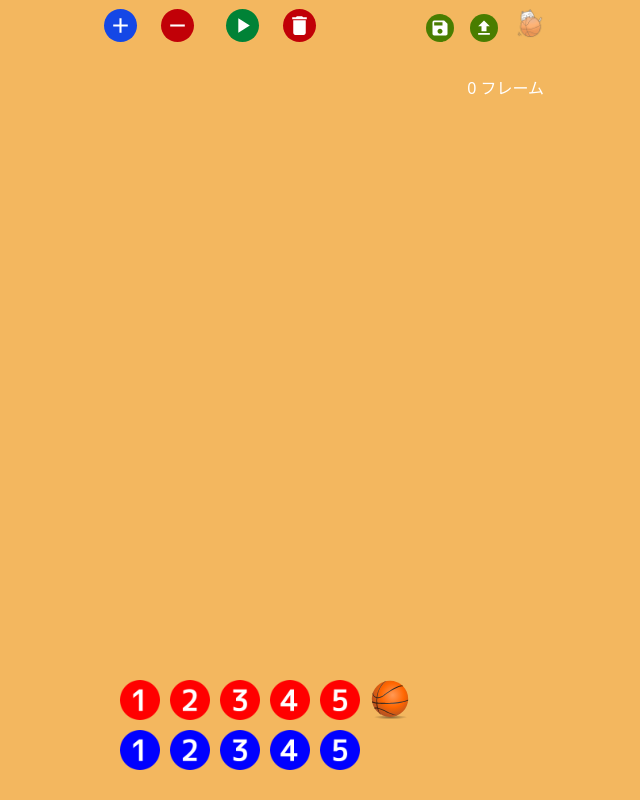
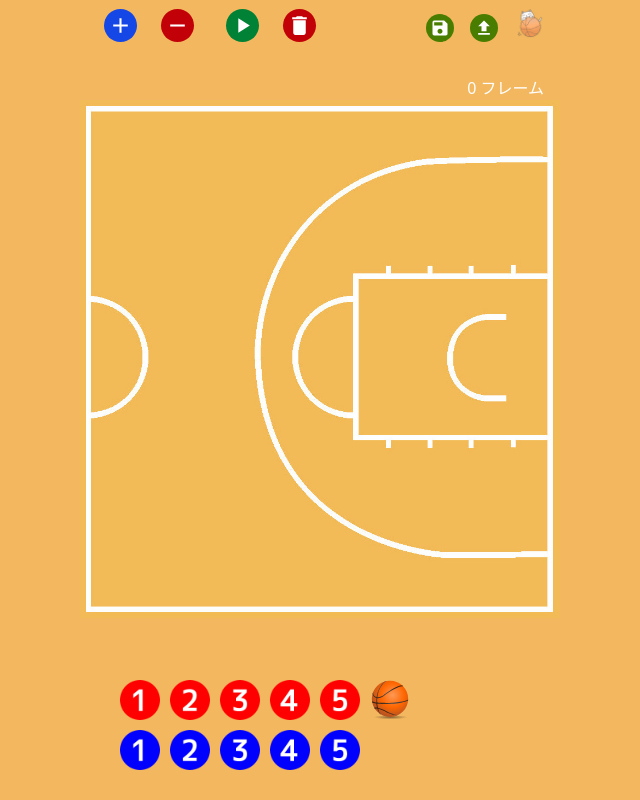
Before and after one commit to hiroshi-codes/tactics-board, a React (Vite) app: page /half-court in a window 1280 px wide. Shown: the whole page, without its empty margins (320-960 px from the left). Built offline with nearby package versions, Linux system fonts and the light colour scheme.

Commit message:
ルーティング調整

```diff
--- a/public/404.html
+++ b/public/404.html
@@ -5,7 +5,7 @@
     <meta name="viewport" content="width=device-width, initial-scale=1" />
     <title>404 Not Found</title>
     <!-- ↓ リダイレクト -->
-    <meta http-equiv="refresh" content="0; URL='./index.html'" />
+    <meta http-equiv="refresh" content="0; URL='../tactics-board/'" />
   </head>
   <body>
     <p>Redirecting...</p>
--- a/src/HalfCourt.tsx
+++ b/src/HalfCourt.tsx
@@ -391,7 +391,7 @@ function HalfCourt() {
             onTouchMove={TouchMove}
             onMouseUp={EndMove}
             onTouchEnd={EndMove}
-            className={`bg-[url(${import.meta.env.BASE_URL}half-court.png)] bg-contain bg-no-repeat`}
+            className="bg-[url(/half-court.png)] bg-contain bg-no-repeat"
           />
         </div>
       </div>
--- a/src/main.tsx
+++ b/src/main.tsx
@@ -12,8 +12,8 @@ createRoot(document.getElementById("root")!).render(
     <SnackbarProvider autoHideDuration={1000} anchorOrigin={{ horizontal: "right", vertical: "bottom" }} />
     <BrowserRouter>
       <Routes>
-        <Route path="/" element={<App />} />
-        <Route path="/half-court" element={<HalfCourt />} />
+        <Route path={import.meta.env.BASE_URL} element={<App />} />
+        <Route path={`${import.meta.env.BASE_URL}half-court`} element={<HalfCourt />} />
       </Routes>
     </BrowserRouter>
   </StrictMode>
```
